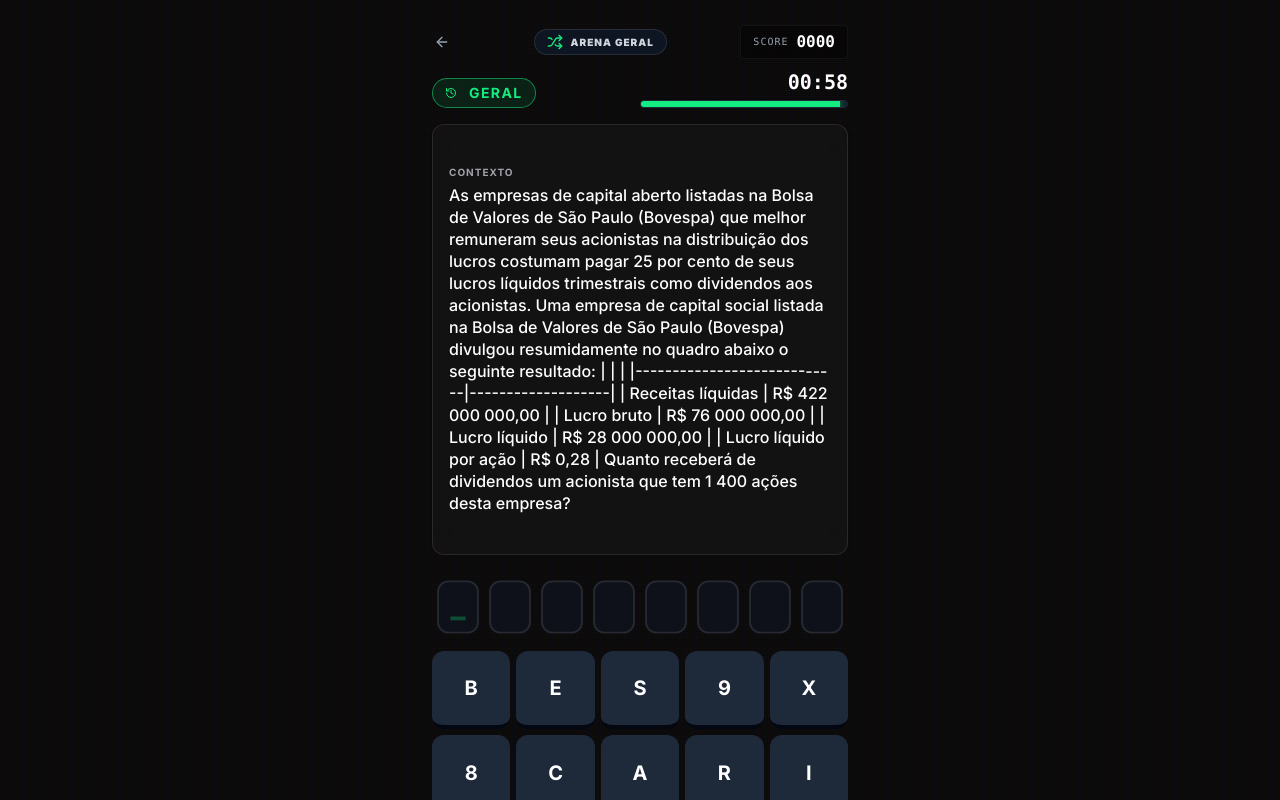
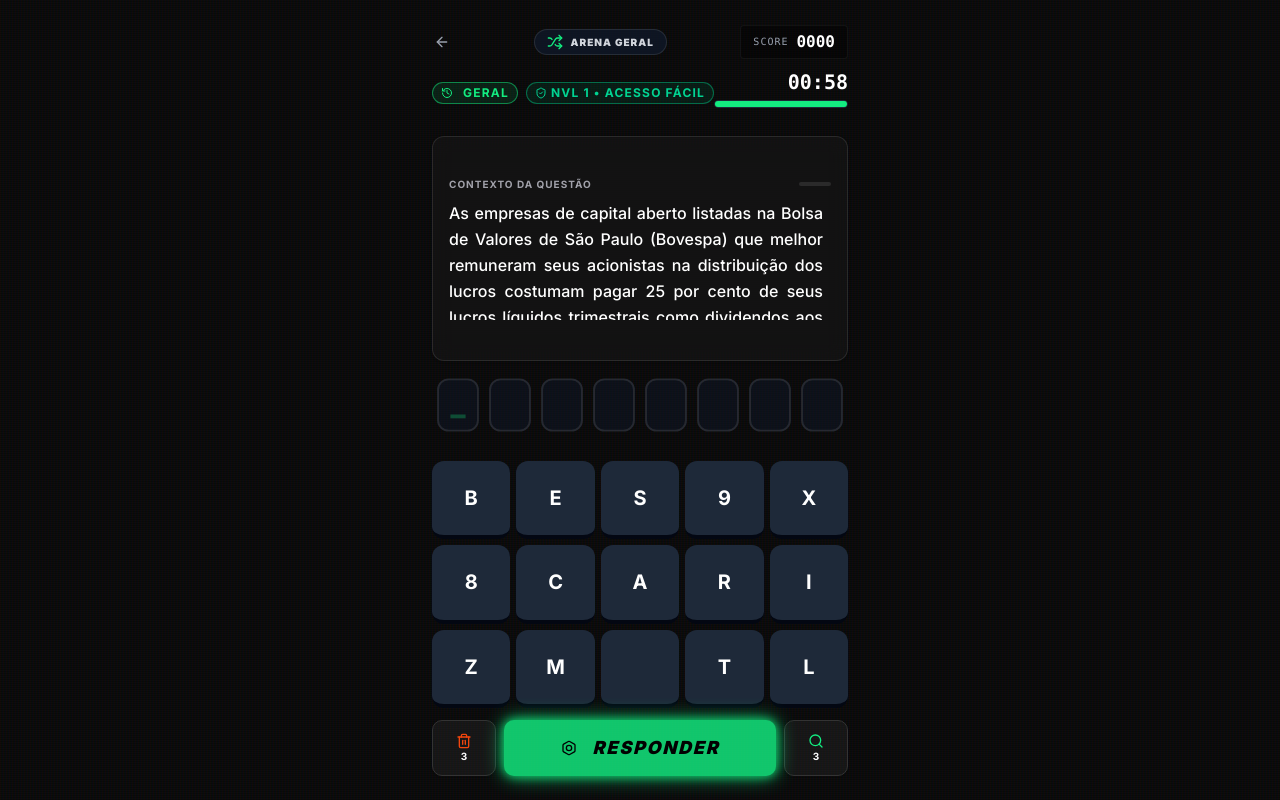
Before and after one commit to marcos-lima-dev/enem-cyber-arena, a Next.js app: page / in a window 1280 px wide. Both pictures are taken after a click on the button "INICIAR". Built offline with nearby package versions, Linux system fonts and the light colour scheme.

Commit message:
fix: align difficulty badges horizontally to prevent overlap

```diff
--- a/src/app/page.tsx
+++ b/src/app/page.tsx
@@ -7,7 +7,8 @@ import { Badge } from "@/components/ui/badge";
 import { Card, CardContent } from "@/components/ui/card";
 import {
   Bolt, History, AlertTriangle, RefreshCcw, Search, Trash2,
-  ArrowLeft, Brain, Dna, BookOpen, Shuffle
+  ArrowLeft, Brain, Dna, BookOpen, Shuffle, Lock,
+  ShieldCheck, ShieldAlert, Skull
 } from "lucide-react";
 import { cn } from "@/lib/utils";
 import { StartScreen } from "@/components/game/StartScreen";
@@ -20,6 +21,13 @@ const MODE_INFO: Record<FilterMode, { label: string; icon: any; color: string }>
   'LIN': { label: 'LINGUAGENS', icon: BookOpen, color: 'text-yellow-400' }
 };
 
+// Configuração Visual da Dificuldade
+const DIFFICULTY_CONFIG = {
+  'EASY':   { label: 'NVL 1 • ACESSO FÁCIL', color: 'text-emerald-400 border-emerald-500/50 bg-emerald-500/10', icon: ShieldCheck },
+  'MEDIUM': { label: 'NVL 2 • SEGURANÇA MÉDIA', color: 'text-yellow-400 border-yellow-500/50 bg-yellow-500/10', icon: ShieldAlert },
+  'HARD':   { label: 'NVL 3 • SISTEMA CRÍTICO', color: 'text-destructive border-destructive/50 bg-destructive/10 animate-pulse', icon: Skull }
+};
+
 export default function GameArena() {
   const {
     timeLeft,
@@ -30,8 +38,10 @@ export default function GameArena() {
     revealedLetters,
     keyboard,
     filterMode,
+    isReading,
     startGame,
     nextLevel,
+    startRound,
     tickTimer,
     submitGuess,
     useRevealPowerup,
@@ -50,16 +60,18 @@ export default function GameArena() {
     return () => clearInterval(interval);
   }, [status, tickTimer]);
 
-  // Se estiver parado, mostra o Menu
   if (status === 'idle') {
     return <StartScreen />;
   }
 
   const isClutch = timeLeft < 10;
-  const progressValue = (timeLeft / 60) * 100;
 
   const activeMode = MODE_INFO[filterMode];
   const ModeIcon = activeMode.icon;
+
+  // Pega a info da dificuldade (ou Easy como padrão)
+  const diffInfo = DIFFICULTY_CONFIG[currentQuestion?.difficulty || 'EASY'];
+  const DiffIcon = diffInfo.icon;
 
   return (
     <main className="relative flex flex-col h-screen p-4 overflow-hidden max-w-md mx-auto">
@@ -75,9 +87,8 @@ export default function GameArena() {
       {/* HEADER TÁTICO */}
       <header className="flex flex-col gap-2 mb-4 z-10 pt-2">
 
-        {/* Linha 1: Navegação e Modo */}
+        {/* Linha 1: Navegação, Modo e Score */}
         <div className="flex items-center justify-between">
-            {/* Botão Voltar (Abortar) */}
             <Button
                 variant="ghost"
                 size="icon"
@@ -87,7 +98,6 @@ export default function GameArena() {
                 <ArrowLeft className="h-6 w-6" />
             </Button>
 
-            {/* Indicador de Protocolo */}
             <div className="flex items-center gap-2 bg-gray-900/80 border border-white/10 px-3 py-1 rounded-full">
                 <ModeIcon className={cn("h-4 w-4", activeMode.color)} />
                 <span className={cn("text-[10px] font-black tracking-widest text-gray-300")}>
@@ -95,7 +105,6 @@ export default function GameArena() {
                 </span>
             </div>
 
-            {/* Score Estilizado */}
             <div className="font-mono text-xs text-gray-400 bg-black/40 px-3 py-1 rounded border border-white/5 flex items-center gap-2">
                 <span className="tracking-widest text-[10px]">SCORE</span>
                 <span className="text-white font-bold text-base">
@@ -104,28 +113,47 @@ export default function GameArena() {
              </div>
         </div>
 
-        {/* Linha 2: Timer e Disciplina Específica */}
+        {/* Linha 2: Badges de Info e Timer */}
         <div className="flex justify-between items-end">
-            <Badge variant="outline" className="text-primary border-primary/50 bg-primary/10 px-3 py-1 text-xs md:text-sm font-bold tracking-widest w-fit">
-                <History className="mr-2 h-3 w-3" />
+
+            {/* Esquerda: Badges Alinhados Horizontalmente */}
+            <div className="flex items-center gap-2 mb-1">
+              <Badge variant="outline" className="text-primary border-primary/50 bg-primary/10 px-2 py-0.5 text-[10px] md:text-xs font-bold tracking-widest w-fit whitespace-nowrap">
+                  <History className="mr-1.5 h-3 w-3" />
                   {currentQuestion?.discipline || "..."}
               </Badge>
 
+              <Badge variant="outline" className={cn("px-2 py-0.5 text-[10px] md:text-xs font-bold tracking-widest w-fit flex items-center gap-1 whitespace-nowrap", diffInfo.color)}>
+                  <DiffIcon className="h-3 w-3" />
+                  {diffInfo.label}
+              </Badge>
+            </div>
+
+            {/* Direita: Timer e Barra de Progresso */}
             <div className="w-1/2 flex flex-col items-end gap-1">
                 <div className="flex items-center gap-2">
-                    {isClutch && <AlertTriangle className="h-4 w-4 text-destructive animate-bounce" />}
+                    {isReading ? (
+                        <Lock className="h-4 w-4 text-gray-400" />
+                    ) : (
+                        isClutch && <AlertTriangle className="h-4 w-4 text-destructive animate-bounce" />
+                    )}
+
                     <span className={cn(
                         "font-mono font-bold text-xl",
-                    isClutch ? "text-destructive text-glitch" : "text-white"
+                        isReading ? "text-gray-500" : (isClutch ? "text-destructive text-glitch" : "text-white")
                     )}>
                         {timeLeft < 10 ? `00:0${timeLeft}` : `00:${timeLeft}`}
                     </span>
                 </div>
+
                 {/* Barra de Progresso */}
                 <div className="w-full h-2 bg-gray-900 rounded-sm border border-gray-800 overflow-hidden">
                     <div
-                        className={cn("h-full transition-all duration-1000 ease-linear shadow-[0_0_10px_currentColor]", isClutch ? "bg-destructive text-destructive" : "bg-primary text-primary")}
-                        style={{ width: `${progressValue}%` }}
+                        className={cn(
+                          "h-full transition-all duration-1000 ease-linear shadow-[0_0_10px_currentColor]",
+                          isReading ? "bg-gray-600 w-full" : (isClutch ? "bg-destructive text-destructive" : "bg-primary text-primary")
+                        )}
+                        style={{ width: isReading ? '100%' : `${(timeLeft / (currentQuestion?.pointsValue === 300 ? 90 : (currentQuestion?.pointsValue === 150 ? 60 : 45))) * 100}%` }}
                     />
                 </div>
             </div>
@@ -152,7 +180,6 @@ export default function GameArena() {
         <div className="absolute inset-0 z-50 bg-black/95 flex flex-col items-center justify-center animate-in fade-in zoom-in duration-300 p-8 text-center">
           <h1 className="text-4xl font-black text-primary text-glitch mb-2">QUESTÃO HACKEADA!</h1>
           <p className="text-gray-400 mb-8">Score Atual: <span className="text-white font-bold">{score}</span></p>
-
           <Button onClick={nextLevel} size="lg" className="bg-primary text-black hover:bg-primary/90 font-bold shadow-neon-lime w-full">
             PRÓXIMO NÍVEL
           </Button>
@@ -160,13 +187,28 @@ export default function GameArena() {
       )}
 
       {/* --- STAGE (Dica e Slots) --- */}
-      <div className="flex-1 flex flex-col items-center z-10 justify-center">
-        <Card className="glass-panel w-full mb-6 animate-accordion-down border-white/5">
-          <CardContent className="p-4 flex flex-col gap-1">
-             <span className="text-[10px] text-muted-foreground uppercase font-bold tracking-widest">Contexto</span>
-             <p className="text-foreground font-medium text-base leading-snug">
+      <div className="flex-1 flex flex-col items-center z-10 justify-center w-full">
+
+        <Card className={cn(
+            "glass-panel w-full mb-4 border-white/5 bg-black/40 backdrop-blur-md transition-all duration-500",
+            isReading ? "border-primary/50 shadow-neon-lime" : ""
+        )}>
+          <CardContent className="p-4">
+             <div className="flex justify-between items-center mb-2">
+                <span className={cn(
+                    "text-[10px] uppercase font-bold tracking-widest transition-colors",
+                    isReading ? "text-primary animate-pulse" : "text-muted-foreground"
+                )}>
+                  {isReading ? ">> ANALISANDO DADOS..." : "Contexto da Questão"}
+                </span>
+                <div className="h-1 w-8 bg-white/10 rounded-full" />
+             </div>
+
+             <div className="h-[120px] overflow-y-auto pr-2 custom-scrollbar">
+               <p className="text-foreground font-medium text-sm md:text-base leading-relaxed text-justify">
                  {currentQuestion?.hint}
                </p>
+             </div>
           </CardContent>
         </Card>
 
@@ -182,7 +224,7 @@ export default function GameArena() {
                )}
              >
                {char}
-               {char === '' && revealedLetters.findIndex(l => l === '') === index && (
+               {char === '' && revealedLetters.findIndex(l => l === '') === index && !isReading && (
                  <span className="w-4 h-1 bg-primary/50 animate-pulse absolute bottom-3"/>
                )}
              </div>
@@ -191,12 +233,26 @@ export default function GameArena() {
       </div>
 
       {/* --- KEYPAD & POWERUPS --- */}
-      <div className="z-10 mt-auto flex flex-col gap-3 pb-2">
-        <div className="grid grid-cols-5 gap-1.5 justify-items-center">
+      <div className="z-10 mt-auto flex flex-col gap-3 pb-2 relative">
+
+        {isReading && (
+            <div className="absolute inset-0 z-50 bg-black/60 backdrop-blur-[2px] rounded-xl flex items-center justify-center animate-in fade-in zoom-in duration-300">
+                <Button
+                    onClick={startRound}
+                    size="xl"
+                    className="font-black text-lg tracking-widest shadow-neon-lime animate-pulse-fast bg-primary text-black hover:bg-white hover:scale-105 transition-all skew-x-[-6deg]"
+                >
+                    <Bolt className="mr-2 h-6 w-6 animate-spin-slow" />
+                    INICIAR HACK
+                </Button>
+            </div>
+        )}
+
+        <div className={cn("grid grid-cols-5 gap-1.5 justify-items-center transition-all duration-500", isReading && "opacity-20 blur-sm")}>
            {keyboard.map((keyObj, idx) => (
              <button
                key={`${keyObj.char}-${idx}`}
-               disabled={keyObj.status !== 'idle' || status !== 'playing'}
+               disabled={keyObj.status !== 'idle' || status !== 'playing' || isReading}
                onClick={() => submitGuess(keyObj.char)}
                className={cn(
                  "w-full aspect-square rounded-xl font-bold text-xl transition-all duration-100 flex items-center justify-center border-b-4 relative overflow-hidden",
@@ -212,20 +268,21 @@ export default function GameArena() {
            ))}
         </div>
 
-        <div className="flex gap-2 h-14">
+        <div className={cn("flex gap-2 h-14 transition-all duration-500", isReading && "opacity-20 blur-sm")}>
             <Button
                 variant="outline"
                 className="h-full w-16 border-gray-700 bg-gray-800/50 flex flex-col gap-0 p-0 hover:bg-gray-700 hover:text-white"
                 onClick={useTrashPowerup}
-                disabled={powerups.trash === 0 || status !== 'playing'}
+                disabled={powerups.trash === 0 || status !== 'playing' || isReading}
             >
                 <Trash2 className={cn("h-5 w-5", powerups.trash > 0 ? "text-destructive" : "text-gray-600")} />
                 <span className="text-[10px] font-bold">{powerups.trash}</span>
             </Button>
 
             <Button
-                className="flex-1 h-full text-lg font-black italic tracking-widest uppercase shadow-neon-lime animate-pulse-fast bg-primary text-black hover:bg-primary/90"
+                className="flex-1 h-full text-lg font-black italic tracking-widest uppercase shadow-neon-lime animate-pulse-fast bg-primary text-black hover:bg-primary/90 disabled:opacity-50"
                 onClick={() => {}}
+                disabled={isReading}
             >
                 <Bolt className="mr-2 h-5 w-5" /> RESPONDER
             </Button>
@@ -234,7 +291,7 @@ export default function GameArena() {
                 variant="outline"
                 className="h-full w-16 border-gray-700 bg-gray-800/50 flex flex-col gap-0 p-0 hover:bg-gray-700 hover:text-white"
                 onClick={useRevealPowerup}
-                disabled={powerups.reveal === 0 || status !== 'playing'}
+                disabled={powerups.reveal === 0 || status !== 'playing' || isReading}
             >
                 <Search className={cn("h-5 w-5", powerups.reveal > 0 ? "text-primary" : "text-gray-600")} />
                 <span className="text-[10px] font-bold">{powerups.reveal}</span>
```
Lines whose indentation alone changed are shown as unchanged.
